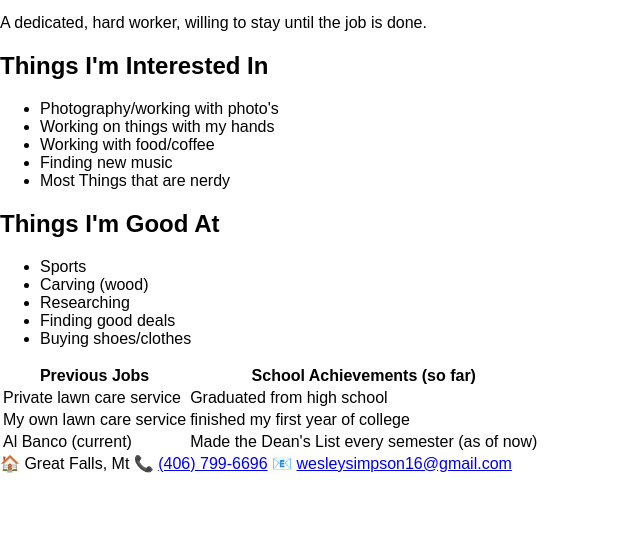
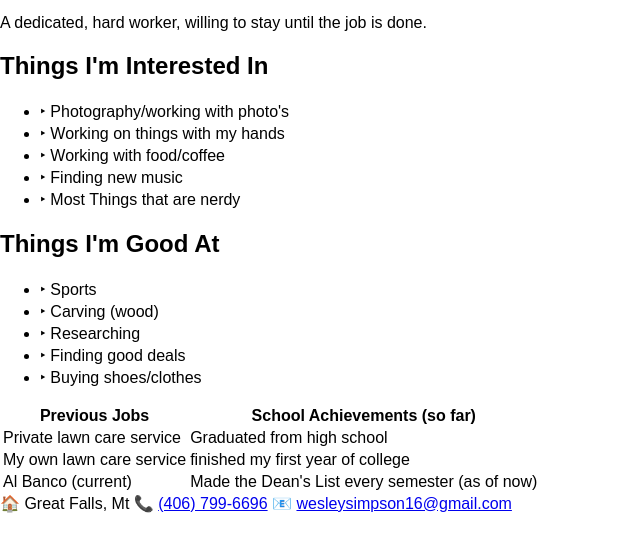
Before and after one commit to wtsimpson/portfolio, a plain HTML site: page index.html in a window 1280 px wide. Shown: the part 136-688 px from the top of the page, without its empty margins (0-640 px from the left). Drawn offline with Linux system fonts and the light colour scheme.

Commit message:
Fine tuning

```diff
--- a/index.html
+++ b/index.html
@@ -27,22 +27,22 @@
   <section #list1>
     <h2>Things I'm Interested In</h2>
     <ul>
-      <li>Photography/working with photo's</li>
-      <li>Working on things with my hands</li>
-      <li>Working with food/coffee</li>
-      <li>Finding new music</li>
-      <li>Most Things that are nerdy</li>
+      <li>&#8227; Photography/working with photo's</li>
+      <li>&#8227; Working on things with my hands</li>
+      <li>&#8227; Working with food/coffee</li>
+      <li>&#8227; Finding new music</li>
+      <li>&#8227; Most Things that are nerdy</li>
     </ul>
   </section>
 
   <section #list2>
     <h2>Things I'm Good At</h2>
     <ul>
-      <li>Sports</li>
-      <li>Carving (wood)</li>
-      <li>Researching</li>
-      <li>Finding good deals</li>
-      <li>Buying shoes/clothes</li>
+      <li>&#8227; Sports</li>
+      <li>&#8227; Carving (wood)</li>
+      <li>&#8227; Researching</li>
+      <li>&#8227; Finding good deals</li>
+      <li>&#8227; Buying shoes/clothes</li>
     </ul>
   </section>
 
```
